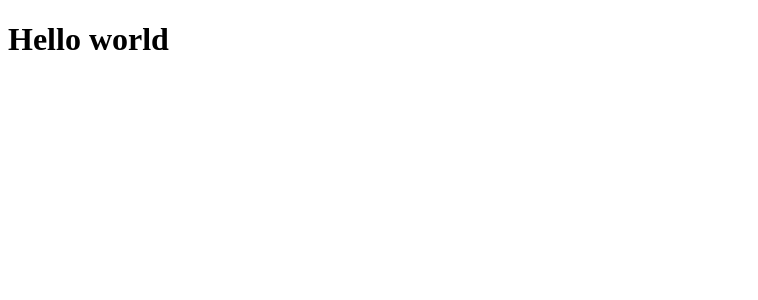
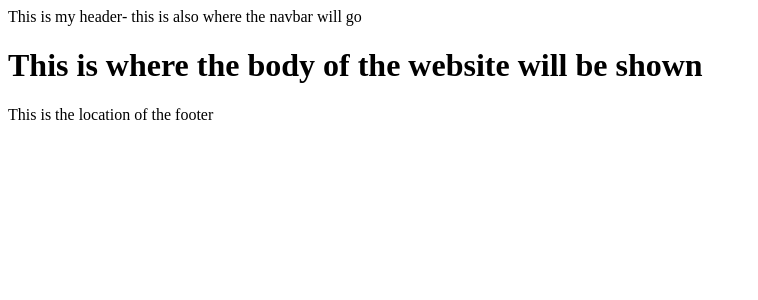
Before and after one commit to rai8/react-scrimba, a React (Create React App) app: page / in a window 1280 px wide. Shown: the top 300 px of the page, without its empty margins (0-758 px from the left). Built offline with nearby package versions, Linux system fonts and the light colour scheme.

Commit message:
Parent/child components

```diff
--- a/src/App.js
+++ b/src/App.js
@@ -1,9 +1,14 @@
 import React from "react";
+import Header from "./components/Header";
+import MainContent from "./components/MainContent";
+import Footer from "./components/Footer";
 
 function App() {
   return (
     <div>
-      <h1>Hello world</h1>
+      <Header />
+      <MainContent />
+      <Footer />
     </div>
   );
 }
--- /dev/null
+++ b/src/components/Footer.js
@@ -0,0 +1,9 @@
+import React from "react";
+
+export default function Footer() {
+  return (
+    <div>
+      <footer>This is the location of the footer</footer>
+    </div>
+  );
+}
--- /dev/null
+++ b/src/components/Header.js
@@ -0,0 +1,9 @@
+import React from "react";
+
+export default function Header() {
+  return (
+    <div>
+      <header>This is my header- this is also where the navbar will go </header>
+    </div>
+  );
+}
--- /dev/null
+++ b/src/components/MainContent.js
@@ -0,0 +1,9 @@
+import React from "react";
+
+export default function MainContent() {
+  return (
+    <div>
+      <h1>This is where the body of the website will be shown</h1>
+    </div>
+  );
+}
```
